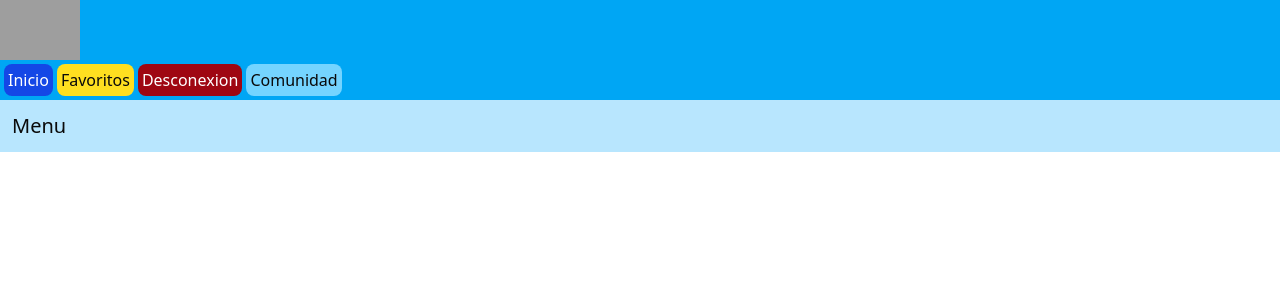
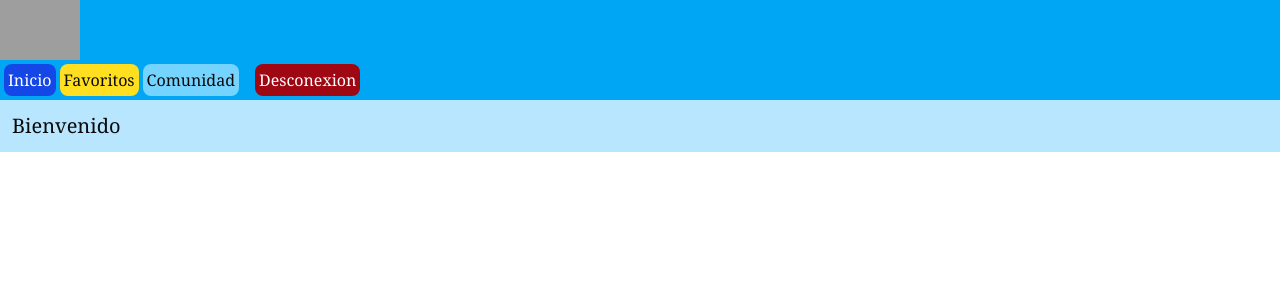
Before and after one commit to TylerBrock01/FE_gsono, a React (Vite) app: page /home in a window 1280 px wide. Shown: the top 300 px of the page. Built offline with nearby package versions, Linux system fonts and the light colour scheme; grey boxes are pictures that could not be loaded; what @midudev/tailwind-animations would draw is missing.

Commit message:
style updated

```diff
--- a/src/views/HomeView.tsx
+++ b/src/views/HomeView.tsx
@@ -19,10 +19,10 @@ export default function HomeView() {
     return(
         <>
             <section className="flex justify-between p-1 capitalize items-center">
-                <h1 className="text-xl">Menu</h1>
+                <h1 className="text-xl font-serif">Bienvenido</h1>
             </section>
             {/*nav sm*/}
-            <div className='mt-1 md:hidden gap-2'>
+            <div className='mt-1 md:hidden gap-2 font-serif'>
                 <Accordion type="single" collapsible>
                     {itsonService.map((item, index) => (
                         <AccordionItem key={index} value={item.nameOption}>
--- a/src/views/component/NavBarSm.tsx
+++ b/src/views/component/NavBarSm.tsx
@@ -1,8 +1,8 @@
 const option = [
     {name: "inicio", url :"#", style: "bg-blue-700 text-white"},
     {name: "favoritos", url :"#", style: "bg-yellow-300"},
-    {name: "desconexion", url :"/", style: "bg-red-800 text-white"},
     {name: "Comunidad", url :"#", style: "bg-sky-300 "},
+    {name: "desconexion", url :"/", style: "ml-3 bg-red-800 text-white"},
 ]
 
 export default function NavBarSm (){
@@ -10,7 +10,7 @@ export default function NavBarSm (){
         <>
             {
                 option.map((item, index) => (
-                    <a key={index} className={item.style+"  p-1 rounded-md grid items-center"} href={item.url}>{item.name}</a>
+                    <a key={index} className={item.style+" "+"font-serif p-1 rounded-md grid items-center"} href={item.url}>{item.name}</a>
                 ))
             }
         </>
```
